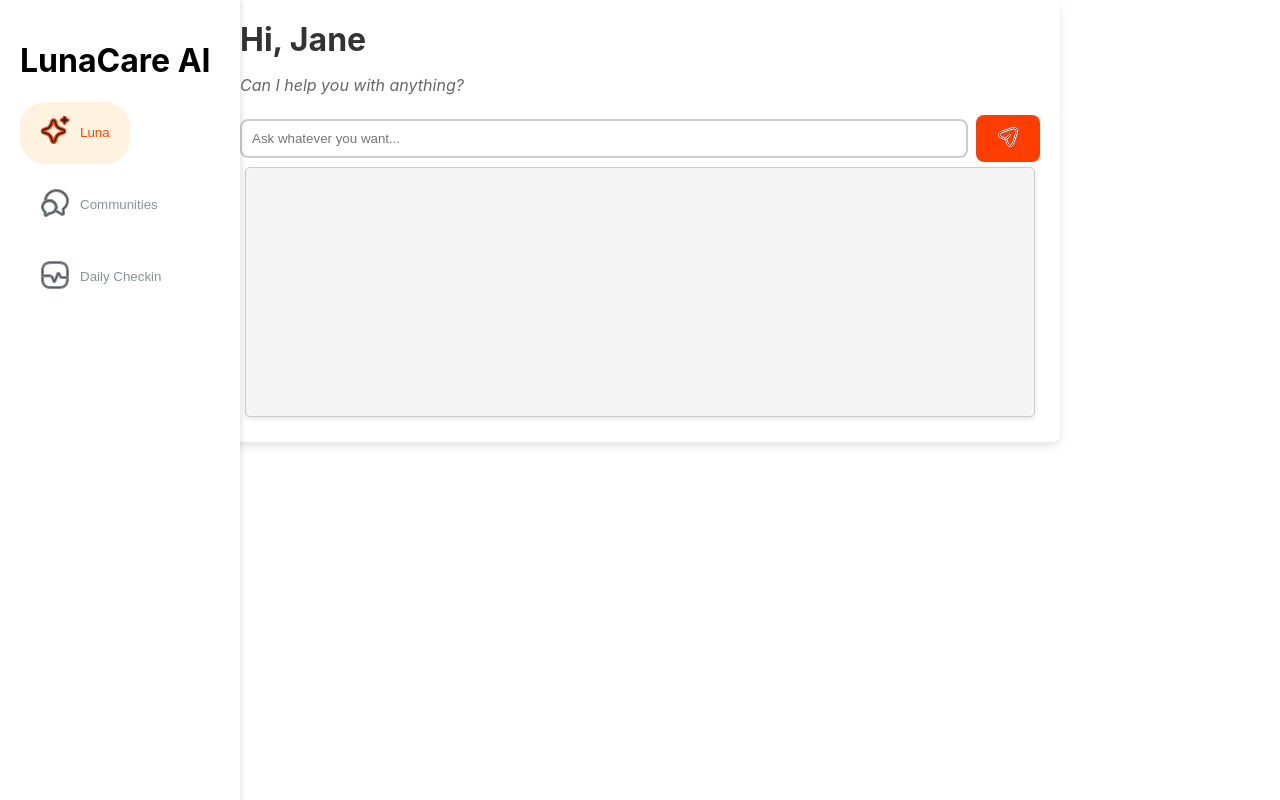
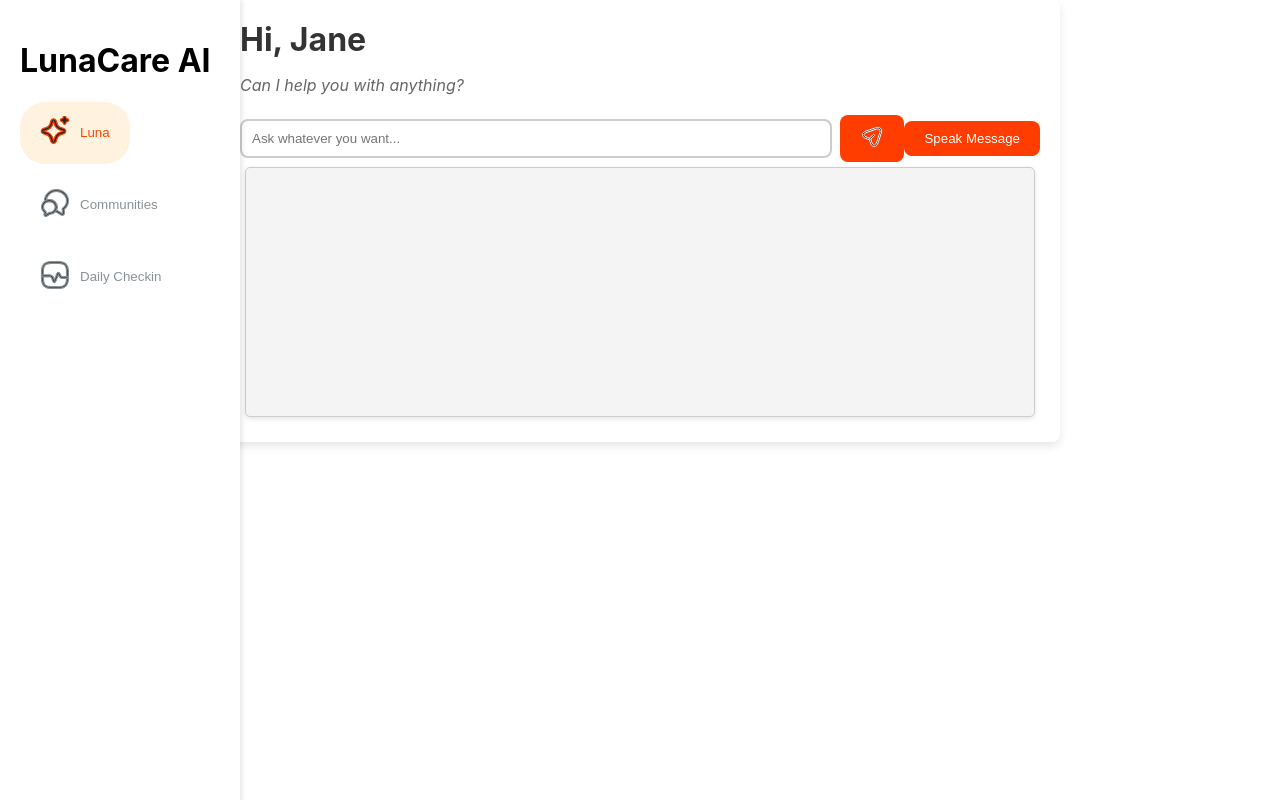
Before and after one commit to segunumoru1/LunaCareAI, a React (Create React App) app in the folder lunarcare-app/: page / in a window 1280 px wide. Built offline with nearby package versions, Linux system fonts and the light colour scheme.

Commit message:
add voice recognition at the front end

```diff
--- a/lunarcare-app/src/Components/Home/Home.tsx
+++ b/lunarcare-app/src/Components/Home/Home.tsx
@@ -1,5 +1,4 @@
-// Components/Home/Home.tsx
-import React, { useEffect, useState } from "react";
+import React, { useEffect, useRef, useState } from "react";
 import { useDispatch, useSelector } from "react-redux";
 import { fetchTip } from "../../Services/tipsSlice";
 import { AppDispatch } from "../../store";
@@ -8,43 +7,88 @@ import MarkdownRenderer from "../Common/MarkdownRender";
 import { fetchAudio } from "../../Services/textToSpeechSlice";
 import { ReactComponent as SendToAIIcon } from "../../Assets/Icons/send-2.svg";
 
+// Define SpeechRecognition and SpeechRecognitionEvent
+type SpeechRecognition = typeof window.webkitSpeechRecognition;
+interface SpeechRecognitionEvent extends Event {
+  readonly results: SpeechRecognitionResultList;
+}
+
 function Home() {
   const [inputValue, setInputValue] = useState("");
+  const [isRecording, setIsRecording] = useState(false);
+  const [isProcessing, setIsProcessing] = useState(false);
   const dispatch = useDispatch<AppDispatch>();
 
-  const handleKeyDown = (e: any) => {
+  const { currentTip, loading, error } = useSelector((state: any) => state.tips);
+  const ttsAudioUrl = useSelector((state: any) => state.textToSpeech.audioUrl);
+
+  const recognitionRef = useRef<SpeechRecognition | null>(null);
+
+  const handleKeyDown = (e: React.KeyboardEvent<HTMLInputElement>) => {
     if (e.key === "Enter") {
       handleGetTip();
     }
   };
 
-  // Get current tip from the Redux state
-  const { currentTip, loading, error } = useSelector(
-    (state: any) => state.tips
-  );
-
-  const audioUrl = useSelector((state: any) => state.textToSpeech.audioUrl); // Access the audio URL from Redux store
   const handleInputChange = (e: React.ChangeEvent<HTMLInputElement>) => {
     setInputValue(e.target.value);
   };
 
   const handleGetTip = () => {
-    dispatch(fetchTip(inputValue)); // Dispatches the action to get OpenAI response
-    setInputValue(""); // Clear the input after dispatching
+    dispatch(fetchTip(inputValue));
+    setInputValue("");
   };
 
-  useEffect(() => {
-    console.log("Dispatched fetchAudio ", audioUrl);
-  }, [audioUrl]);
+  const startRecording = () => {
+    const SpeechRecognition =
+      window.webkitSpeechRecognition || window.SpeechRecognition;
+
+    if (!SpeechRecognition) {
+      alert("Speech recognition is not supported in this browser.");
+      return;
+    }
+
+    const recognition = new SpeechRecognition();
+    recognition.lang = "en-US"; // Set language
+    recognition.interimResults = false; // Only process final results
+    recognition.continuous = false; // Stop automatically when speech ends
+    recognitionRef.current = recognition;
+
+    recognition.onstart = () => {
+      setIsRecording(true);
+    };
+
+    recognition.onresult = (event: SpeechRecognitionEvent) => {
+      const transcript = event.results[0][0].transcript; // Get the spoken text
+      setInputValue(transcript); // Update the input field with the text
+
+      // Automatically send the message
+      dispatch(fetchTip(transcript));
+    };
+
+    recognition.onerror = (error: Event) => {
+      console.error("Speech recognition error:", error);
+      setIsRecording(false);
+      setIsProcessing(false);
+    };
+
+    recognition.onend = () => {
+      setIsRecording(false);
+      setIsProcessing(false);
+      console.log("Speech recognition ended.");
+    };
+
+    setIsProcessing(true);
+    recognition.start();
+  };
+
+
 
   useEffect(() => {
-    const fetchAudioAsync = async () => {
     if (currentTip) {
-        dispatch(fetchAudio(currentTip)); // Dispatch action to convert text to speech
+      dispatch(fetchAudio(currentTip));
     }
-    };
-    fetchAudioAsync();
-  }, [currentTip]);
+  }, [currentTip, dispatch]);
 
   return (
     <div className="avatar-container">
@@ -63,20 +107,26 @@ function Home() {
   <button onClick={handleGetTip}>
     <SendToAIIcon className="white-stroke" />
   </button>
+  <button
+    onClick={startRecording}
+    className={`record-button ${isRecording ? "recording" : ""}`}
+    disabled={isProcessing}
+  >
+    {isRecording ? "Listening..." : "Speak Message"}
+  </button>
 </div>
+
       <div className="tip-box">
-        {loading && <p>Loading...</p>} {/* Display loading state */}
-        {error && <p>Error: {error}</p>} {/* Display error message */}{" "}
-        {currentTip && currentTip.length > 0 ? (
+        {loading && <p>Loading...</p>}
+        {error && <p>Error: {error}</p>}
+        {currentTip && currentTip.length > 0 && (
           <div>
             <h3>Current Tip:</h3>
             <MarkdownRenderer tip={currentTip} />
           </div>
-        ) : (
-          ""
         )}
       </div>
-      {audioUrl && <audio controls src={audioUrl} autoPlay />}
+      {ttsAudioUrl && <audio controls src={ttsAudioUrl} autoPlay />}
     </div>
   );
 }
--- /dev/null
+++ b/lunarcare-app/src/global.d.ts
@@ -0,0 +1,5 @@
+// global.d.ts
+interface Window {
+    webkitSpeechRecognition?: typeof SpeechRecognition;
+    SpeechRecognition?: typeof SpeechRecognition;
+  }
```
Also changed, not shown: 2 other files (tests, documents, lock files or other folders). Lines whose indentation alone changed are shown as unchanged.
